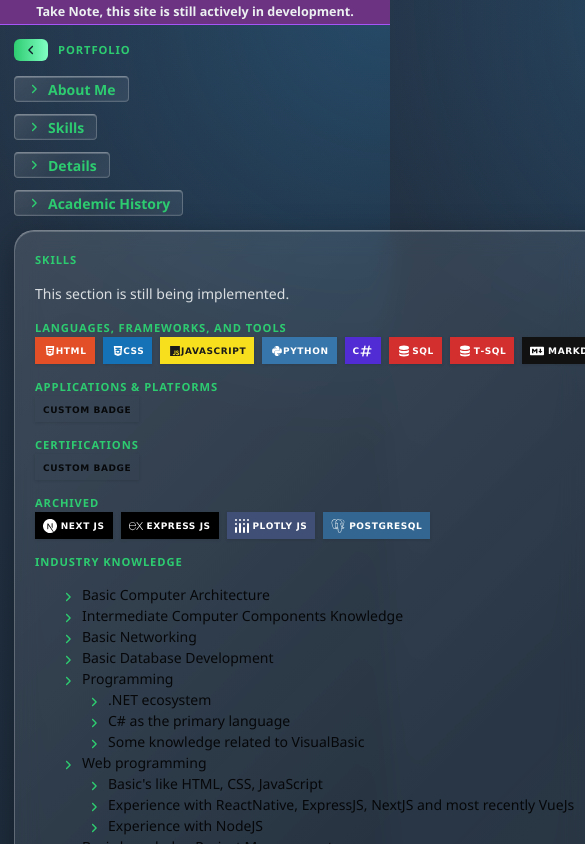
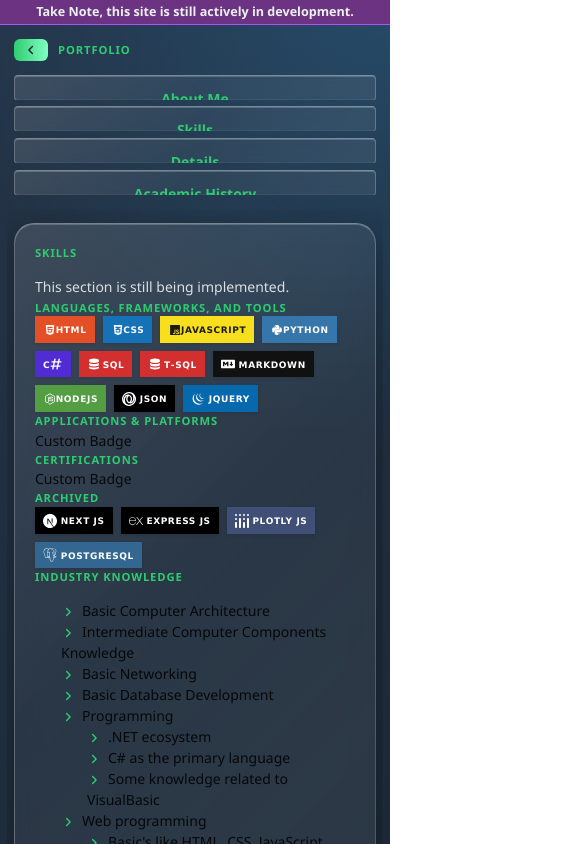
Before and after one commit to Jacquesvnme/VuePortfolioProject, a Vue app: page /Skills in a window 390 px wide. Shown: the top 844 px of the page, 585 px wide, since content can reach past the window. Built offline with nearby package versions, Linux system fonts and the light colour scheme.

Commit message:
Fixed skills page mobile reactiveness

```diff
--- a/public/css/Layout.css
+++ b/public/css/Layout.css
@@ -27,6 +27,9 @@
   min-height: calc(100vh - 2rem);
   padding: 1rem;
   border-radius: 12px;
+  display: flex;
+  flex-direction: column;
+  overflow: hidden;
 }
 
 /* Page card like styling for sections */
@@ -49,5 +52,7 @@
     inset 0 1px 0 rgba(255, 255, 255, 0.2),
     inset 0 -1px 0 rgba(255, 255, 255, 0.05);
   position: relative;
-  overflow: hidden;
+  overflow: auto;
+  display: flex;
+  flex-direction: column;
 }
--- a/src/Components/BadgeSets/Archived.vue
+++ b/src/Components/BadgeSets/Archived.vue
@@ -17,6 +17,7 @@
 <style scoped>
 .badge-set {
   display: flex;
+  flex-wrap: wrap;
   gap: 8px;
 }
 </style>
--- a/src/Components/BadgeSets/FirstBadgeSet.vue
+++ b/src/Components/BadgeSets/FirstBadgeSet.vue
@@ -18,6 +18,10 @@
 
 /*TODO
 Badges to add: VsiualBasic
+*/
+
+/*TODO
+make bagdes small on mobile for better view
 */
 </script>
 
@@ -41,6 +45,7 @@
 <style scoped>
 .badge-set {
   display: flex;
+  flex-wrap: wrap;
   gap: 8px;
 }
 </style>
--- a/src/Components/BadgeSets/SecondBadgeSet.vue
+++ b/src/Components/BadgeSets/SecondBadgeSet.vue
@@ -1,3 +1,11 @@
 <template>
-  <div class="badge">Custom Badge</div>
+  <div class="badge-set">Custom Badge</div>
 </template>
+
+<style scoped>
+.badge-set {
+  display: flex;
+  flex-wrap: wrap;
+  gap: 8px;
+}
+</style>
--- a/src/Components/BadgeSets/ThirdBadgeSet.vue
+++ b/src/Components/BadgeSets/ThirdBadgeSet.vue
@@ -1,3 +1,11 @@
 <template>
-  <div class="badge">Custom Badge</div>
+  <div class="badge-set">Custom Badge</div>
 </template>
+
+<style scoped>
+.badge-set {
+  display: flex;
+  flex-wrap: wrap;
+  gap: 8px;
+}
+</style>
--- a/src/Components/Wakatime/Wakatime.vue
+++ b/src/Components/Wakatime/Wakatime.vue
@@ -1,6 +1,24 @@
 <template>
-  <img
-    src="https://github-readme-stats.vercel.app/api/wakatime?username=Jacquesvnme"
-    alt="WakaTime Stats"
-  />
+  <div class="wakatime-container">
+    <img
+      src="https://github-readme-stats.vercel.app/api/wakatime?username=Jacquesvnme"
+      alt="WakaTime Stats"
+      class="wakatime-image"
+    />
+  </div>
 </template>
+
+<style scoped>
+.wakatime-container {
+  width: 100%;
+  overflow: auto;
+  display: flex;
+  justify-content: center;
+}
+
+.wakatime-image {
+  max-width: 100%;
+  height: auto;
+  object-fit: contain;
+}
+</style>
```
